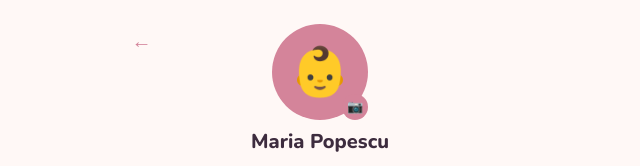
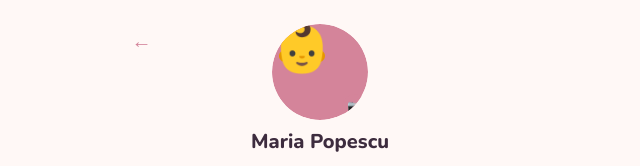
Before and after one commit to velicof/diversibebe, a Next.js app: page /profil in a window 1280 px wide. Shown: the top 166 px of the page, without its empty margins (320-960 px from the left). Built offline with nearby package versions, Linux system fonts and the light colour scheme; no server answers.

Commit message:
feat: picturev3

```diff
--- a/src/app/components/BabyAvatar.tsx
+++ b/src/app/components/BabyAvatar.tsx
@@ -13,23 +13,34 @@ export default function BabyAvatar({
   size = 40,
   showEmoji = true,
 }: BabyAvatarProps) {
+  const wrapperStyle = {
+    width: size,
+    height: size,
+    borderRadius: "50%",
+    overflow: "hidden",
+    flexShrink: 0,
+    display: "block",
+  } as const;
+
   if (avatarUrl) {
     return (
+      <div style={wrapperStyle}>
         <Image
           src={avatarUrl}
           alt="Avatar bebeluș"
           width={size}
           height={size}
           unoptimized
-        className="rounded-full object-cover"
+          className="w-full h-full object-cover"
         />
+      </div>
     );
   }
 
   return (
     <div
-      className="rounded-full flex items-center justify-center"
-      style={{ width: size, height: size, background: "#D4849A" }}
+      className="flex items-center justify-center"
+      style={{ ...wrapperStyle, background: "#D4849A" }}
     >
       {showEmoji ? (
         <span style={{ fontSize: Math.round(size * 0.5), lineHeight: 1 }}>👶</span>
--- a/src/app/profil/page.tsx
+++ b/src/app/profil/page.tsx
@@ -223,7 +223,7 @@ export default function ProfilPage() {
           ←
         </button>
         <div className="flex flex-col items-center pt-6 pb-4 gap-2">
-          <div className="relative w-24 h-24 flex-shrink-0">
+          <div className="relative w-24 h-24 flex-shrink-0 overflow-hidden rounded-full">
             <div className={`${uploading ? "opacity-60" : ""}`}>
               <BabyAvatar avatarUrl={avatarUrl} size={96} />
             </div>
```
Lines whose indentation alone changed are shown as unchanged.
